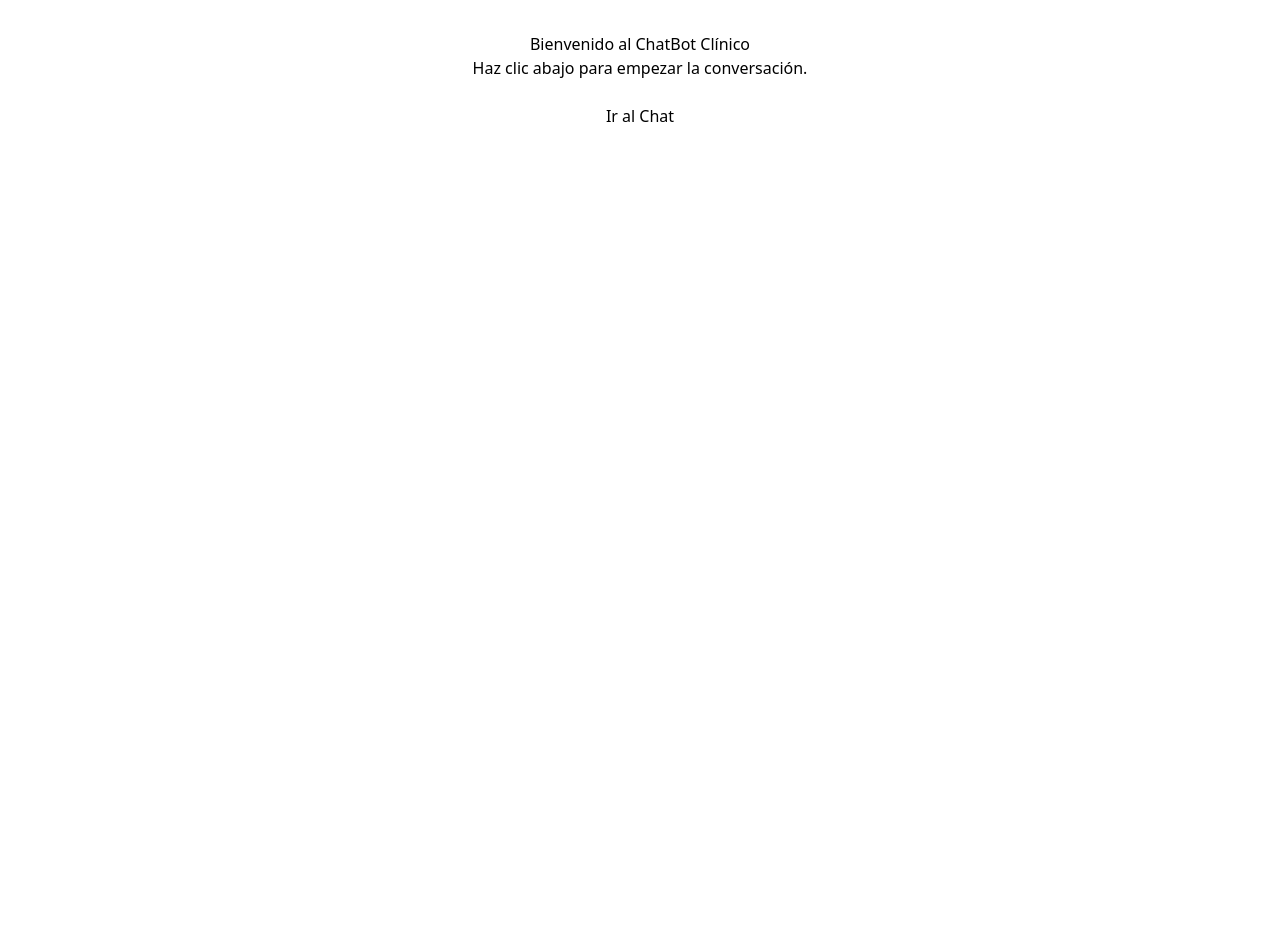
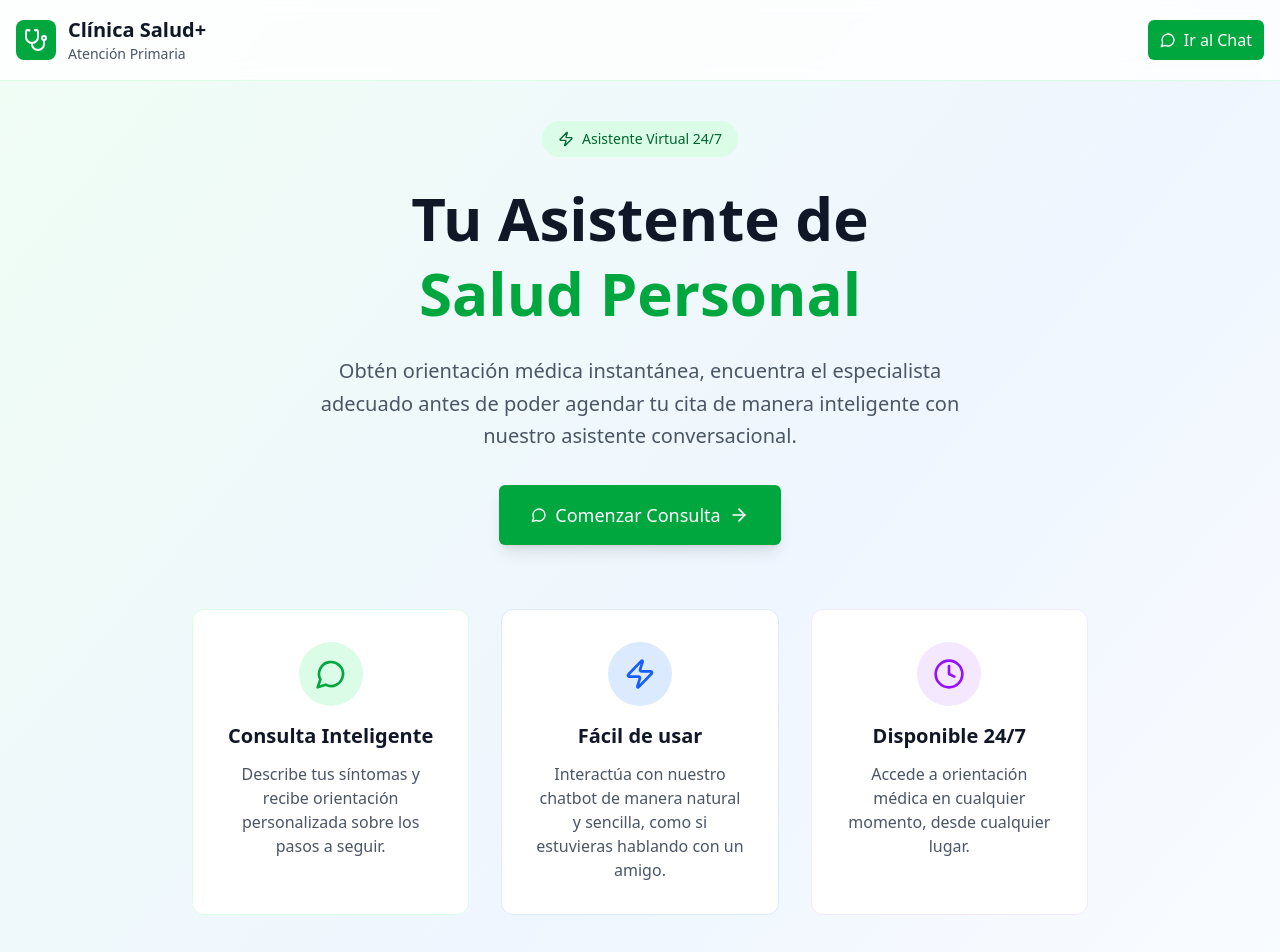
Before and after one commit to VR211067/CHATBOT_DPS, a Next.js app: page / in a window 1280 px wide. Shown: the top 952 px of the page. Before the commit the page ends 800 px from the top, so only its background shows below. Built offline with nearby package versions, Linux system fonts and the light colour scheme.

Commit message:
✨ Rediseño de la página de inicio con nuevo componente Header y secciones mejoradas

```diff
--- a/src/app/page.js
+++ b/src/app/page.js
@@ -1,15 +1,140 @@
 import Link from 'next/link';
+import { Header } from './components/header';
 
 export default function Home() {
   return (
-    <main style={{ padding: '2rem', textAlign: 'center' }}>
-      <h1>Bienvenido al ChatBot Clínico</h1>
-      <p>Haz clic abajo para empezar la conversación.</p>
-      <Link href="/chat">
-        <button style={{ padding: '0.5rem 1rem', marginTop: '1rem' }}>
-          Ir al Chat
-        </button>
-      </Link>
-    </main>
+    <div className="min-h-screen bg-gradient-to-br from-green-50 via-blue-50 to-white">
+      <Header />
+
+      <main className="container mx-auto px-4 py-10">
+        <div className="text-center max-w-4xl mx-auto">
+          {/* Hero Section */}
+          <section className="mb-8">
+            <div className="inline-flex items-center bg-green-100 text-green-800 px-4 py-2 rounded-full text-sm font-medium mb-6">
+              <svg xmlns="http://www.w3.org/2000/svg" width="24" height="24" viewBox="0 0 24 24" fill="none" stroke="currentColor" strokeWidth="2" strokeLinecap="round" strokeLinejoin="round" className="lucide lucide-zap h-4 w-4 mr-2">
+              <path d="M4 14a1 1 0 0 1-.78-1.63l9.9-10.2a.5.5 0 0 1 .86.46l-1.92 6.02A1 1 0 0 0 13 10h7a1 1 0 0 1 .78 1.63l-9.9 10.2a.5.5 0 0 1-.86-.46l1.92-6.02A1 1 0 0 0 11 14z">
+                </path>
+              </svg>
+              Asistente Virtual 24/7
+            </div>
+            <h1 className="text-5xl md:text-6xl font-bold text-gray-900 mb-6 leading-tight">
+              Tu Asistente de
+              <span className="text-green-600 block">Salud Personal</span>
+            </h1>
+            <p className="text-xl text-gray-600 mb-8 max-w-2xl mx-auto leading-relaxed">
+              Obtén orientación médica instantánea, encuentra el especialista adecuado antes de poder agendar tu cita de manera
+              inteligente con nuestro asistente conversacional.
+            </p>
+          </section>
+
+          {/* Call to Action */}
+          <section className="flex justify-center gap-4 mb-16">
+            <Link href="/chat">
+              <button className="bg-green-600 hover:bg-green-700 text-lg px-8 py-4 h-auto text-white flex items-center rounded-md shadow-lg transition duration-300 ease-in-out transform hover:scale-105 cursor-pointer">
+                <svg xmlns="http://www.w3.org/2000/svg" width="24" height="24" viewBox="0 0 24 24" fill="none" stroke="currentColor" strokeWidth="2" strokeLinecap="round" strokeLinejoin="round" className="lucide lucide-message-circle h-4 w-4 mr-2">
+                  <path d="M7.9 20A9 9 0 1 0 4 16.1L2 22Z"></path>
+                </svg>
+                Comenzar Consulta
+                <svg xmlns="http://www.w3.org/2000/svg" width="24" height="24" viewBox="0 0 24 24" fill="none" stroke="currentColor" strokeWidth="2" strokeLinecap="round" strokeLinejoin="round" className="lucide lucide-arrow-right h-5 w-5 ml-2">
+                  <path d="M5 12h14"></path>
+                  <path d="m12 5 7 7-7 7"></path>
+                </svg>
+              </button>
+            </Link>
+          </section>
+
+          {/* Sección de Características */}
+          <section className="grid md:grid-cols-3 gap-8 mb-16">
+            <div className="border border-green-100 hover:shadow-lg transition-shadow bg-white rounded-xl">
+              <div className="p-8 text-center">
+                <div className="bg-green-100 w-16 h-16 rounded-full flex items-center justify-center mx-auto mb-4 text-green-600">
+                  <svg xmlns="http://www.w3.org/2000/svg" width="24" height="24" viewBox="0 0 24 24" fill="none" stroke="currentColor" strokeWidth="2" strokeLinecap="round" strokeLinejoin="round" className="lucide lucide-message-circle h-8 w-8">
+                    <path d="M7.9 20A9 9 0 1 0 4 16.1L2 22Z"></path>
+                  </svg>
+                </div>
+                <h3 className="text-xl font-semibold mb-3 text-gray-900">Consulta Inteligente</h3>
+                <p className="text-gray-600">
+                  Describe tus síntomas y recibe orientación personalizada sobre los pasos a seguir.
+                </p>
+              </div>
+            </div>
+
+            <div className="border border-blue-100 hover:shadow-lg transition-shadow bg-white rounded-xl">
+              <div className="p-8 text-center">
+                <div className="bg-blue-100 w-16 h-16 rounded-full flex items-center justify-center mx-auto mb-4 text-blue-600">
+                  <svg xmlns="http://www.w3.org/2000/svg" width="24" height="24" viewBox="0 0 24 24" fill="none" stroke="currentColor" strokeWidth="2" strokeLinecap="round" strokeLinejoin="round" className="lucide lucide-zap h-8 w-8">
+                    <path d="M4 14a1 1 0 0 1-.78-1.63l9.9-10.2a.5.5 0 0 1 .86.46l-1.92 6.02A1 1 0 0 0 13 10h7a1 1 0 0 1 .78 1.63l-9.9 10.2a.5.5 0 0 1-.86-.46l1.92-6.02A1 1 0 0 0 11 14z"></path>
+                  </svg>
+                </div>
+                <h3 className="text-xl font-semibold mb-3 text-gray-900">Fácil de usar</h3>
+                <p className="text-gray-600">
+                  Interactúa con nuestro chatbot de manera natural y sencilla, como si estuvieras hablando con un amigo.
+                </p>
+              </div>
+            </div>
+
+            <div className="border border-purple-100 hover:shadow-lg transition-shadow bg-white rounded-xl">
+              <div className="p-8 text-center">
+                <div className="bg-purple-100 w-16 h-16 rounded-full flex items-center justify-center mx-auto mb-4 text-purple-600">
+                  <svg xmlns="http://www.w3.org/2000/svg" width="24" height="24" viewBox="0 0 24 24" fill="none" stroke="currentColor" strokeWidth="2" strokeLinecap="round" strokeLinejoin="round" className="lucide lucide-clock h-8 w-8 text-purple-600">
+                    <circle cx="12" cy="12" r="10"></circle>
+                    <polyline points="12 6 12 12 16 14"></polyline>
+                  </svg>
+                </div>
+                <h3 className="text-xl font-semibold mb-3 text-gray-900">Disponible 24/7</h3>
+                <p className="text-gray-600">
+                  Accede a orientación médica en cualquier momento, desde cualquier lugar.
+                </p>
+              </div>
+            </div>
+          </section>
+
+          {/* Sección para Call to Action detallado */}
+          <section className="bg-gradient-to-r from-green-600 to-blue-600 rounded-2xl p-8 md:p-12 text-white">
+            <div className="max-w-2xl mx-auto text-center">
+              <svg xmlns="http://www.w3.org/2000/svg" width="24" height="24" viewBox="0 0 24 24" fill="none" stroke="currentColor" strokeWidth="2" strokeLinecap="round" strokeLinejoin="round" className="lucide lucide-shield h-12 w-12 mx-auto mb-4 opacity-90">
+                <path d="M20 13c0 5-3.5 7.5-7.66 8.95a1 1 0 0 1-.67-.01C7.5 20.5 4 18 4 13V6a1 1 0 0 1 1-1c2 0 4.5-1.2 6.24-2.72a1.17 1.17 0 0 1 1.52 0C14.51 3.81 17 5 19 5a1 1 0 0 1 1 1z"></path>
+              </svg>
+
+              <h2 className="text-3xl font-bold mb-4">Comienza tu consulta ahora</h2>
+              <p className="text-lg mb-6 opacity-90">
+                Nuestro asistente virtual está listo para ayudarte a encontrar la atención médica que necesitas.
+              </p>
+              <Link href="/chat">
+                <button
+                  className="bg-white text-green-600 hover:bg-gray-50 text-lg px-8 py-4 h-auto mx-auto flex items-center rounded-md shadow-lg transition duration-300 ease-in-out transform hover:scale-105 cursor-pointer"
+                >
+                  <svg xmlns="http://www.w3.org/2000/svg" width="24" height="24" viewBox="0 0 24 24" fill="none" stroke="currentColor" strokeWidth="2" strokeLinecap="round" strokeLinejoin="round" className="lucide lucide-message-circle h-4 w-4 mr-2">
+                    <path d="M7.9 20A9 9 0 1 0 4 16.1L2 22Z"></path>
+                  </svg>
+                  Iniciar Chat Médico
+                  <svg xmlns="http://www.w3.org/2000/svg" width="24" height="24" viewBox="0 0 24 24" fill="none" stroke="currentColor" strokeWidth="2" strokeLinecap="round" strokeLinejoin="round" className="lucide lucide-arrow-right h-5 w-5 ml-2">
+                    <path d="M5 12h14"></path>
+                    <path d="m12 5 7 7-7 7"></path>
+                  </svg>
+                </button>
+              </Link>
+            </div>
+          </section>
+        </div>
+      </main>
+
+      {/* Footer */}
+      <footer className="bg-gray-50 border-t border-gray-200 py-8">
+        <div className="container mx-auto px-4 text-center">
+          <div className="flex items-center justify-center space-x-3 mb-4">
+            <div className="bg-green-600 p-2 rounded-lg">
+              <svg xmlns="http://www.w3.org/2000/svg" width="24" height="24" viewBox="0 0 24 24" fill="none" stroke="currentColor" strokeWidth="2" strokeLinecap="round" strokeLinejoin="round" className="lucide lucide-stethoscope h-6 w-6 text-white">
+                <path d="M4.8 2.3A.3.3 0 1 0 5 2H4a2 2 0 0 0-2 2v5a6 6 0 0 0 6 6v0a6 6 0 0 0 6-6V4a2 2 0 0 0-2-2h-1a.2.2 0 1 0 .3.3"></path>
+                <path d="M8 15v1a6 6 0 0 0 6 6v0a6 6 0 0 0 6-6v-4"></path>
+                <circle cx="20" cy="10" r="2"></circle>
+              </svg>
+            </div>
+            <span className="text-lg font-semibold text-gray-900">Clínica Salud+</span>
+          </div>
+          <p className="text-gray-600 text-sm">© 2025 Clínica Salud+. Un espacio para tu salud y bienestar.</p>
+        </div>
+      </footer>
+    </div>
   );
 }
```
